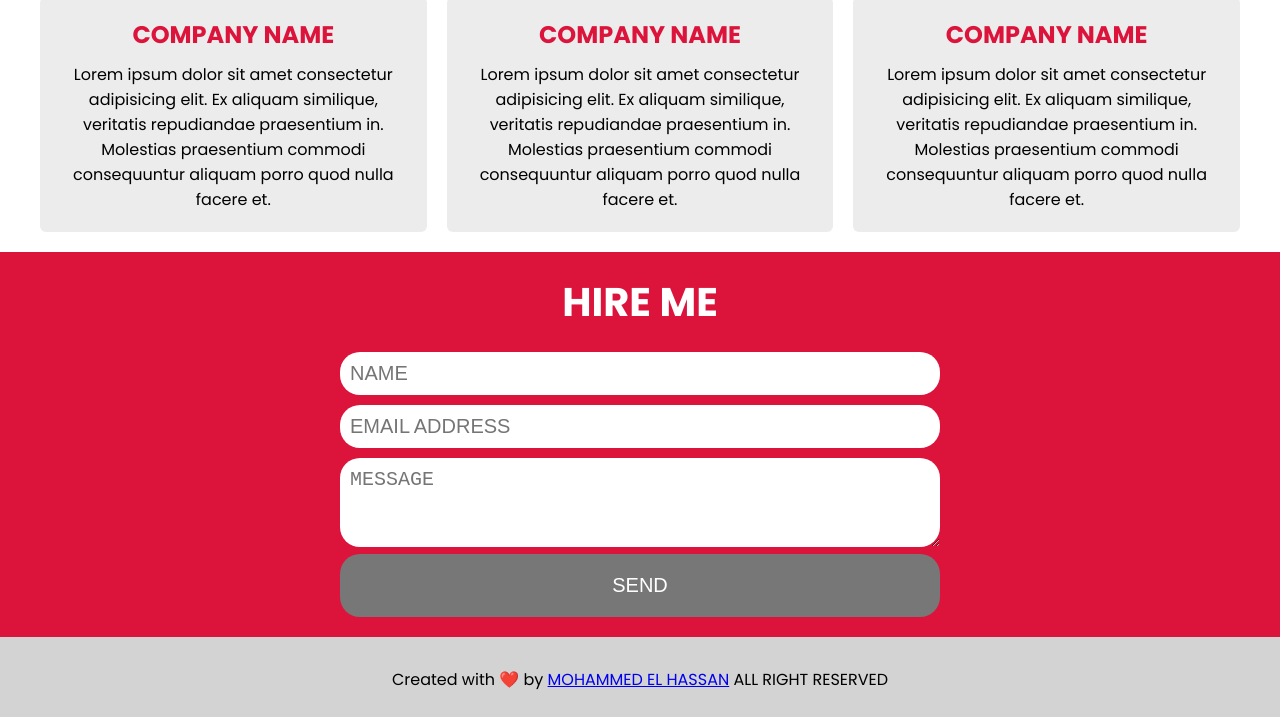
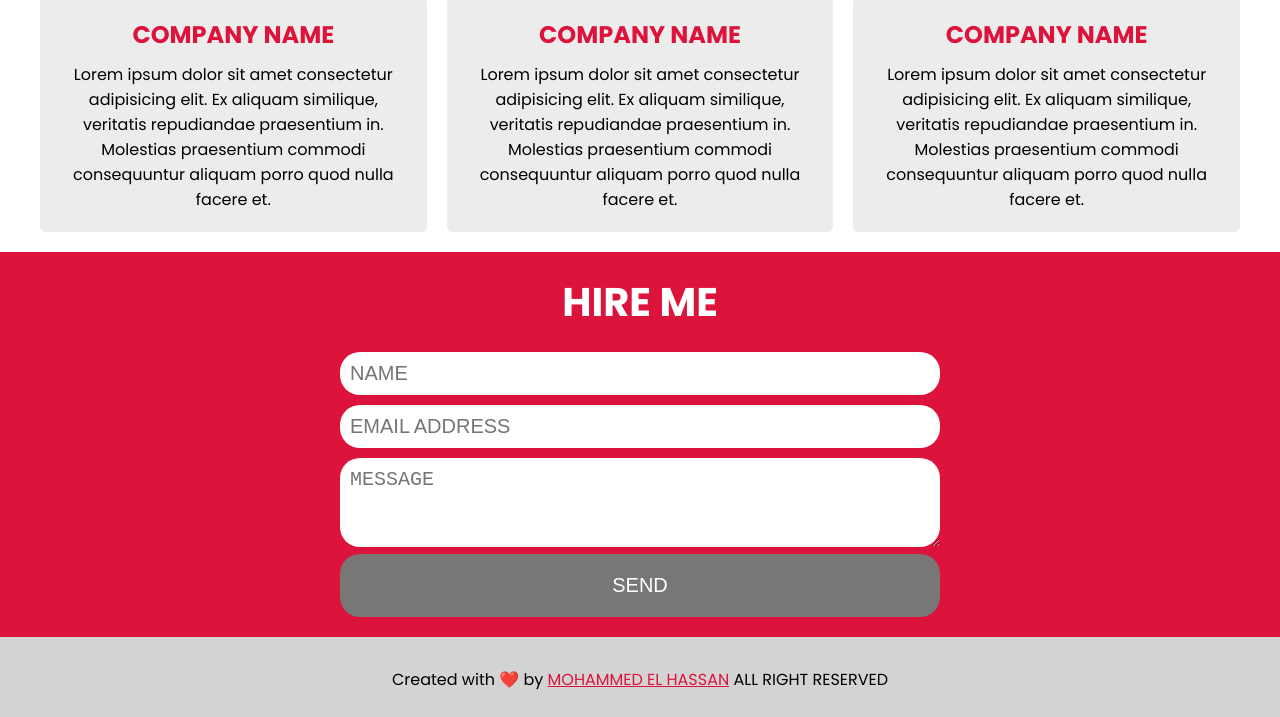
Before and after one commit to MohamedElHassan/college-landing-page, a plain HTML site: page index.html in a window 1280 px wide. Shown: the part 758-1475 px from the top of the page. Drawn offline with Linux system fonts and the light colour scheme.

Commit message:
Edited style.css

```diff
--- a/style.css
+++ b/style.css
@@ -143,6 +143,9 @@ footer {
 footer p{
     padding:calc(80px - 50px) 0 0;
 }
+footer p a{
+    color:crimson;
+}
 
 
 /* The End :-) */
```
